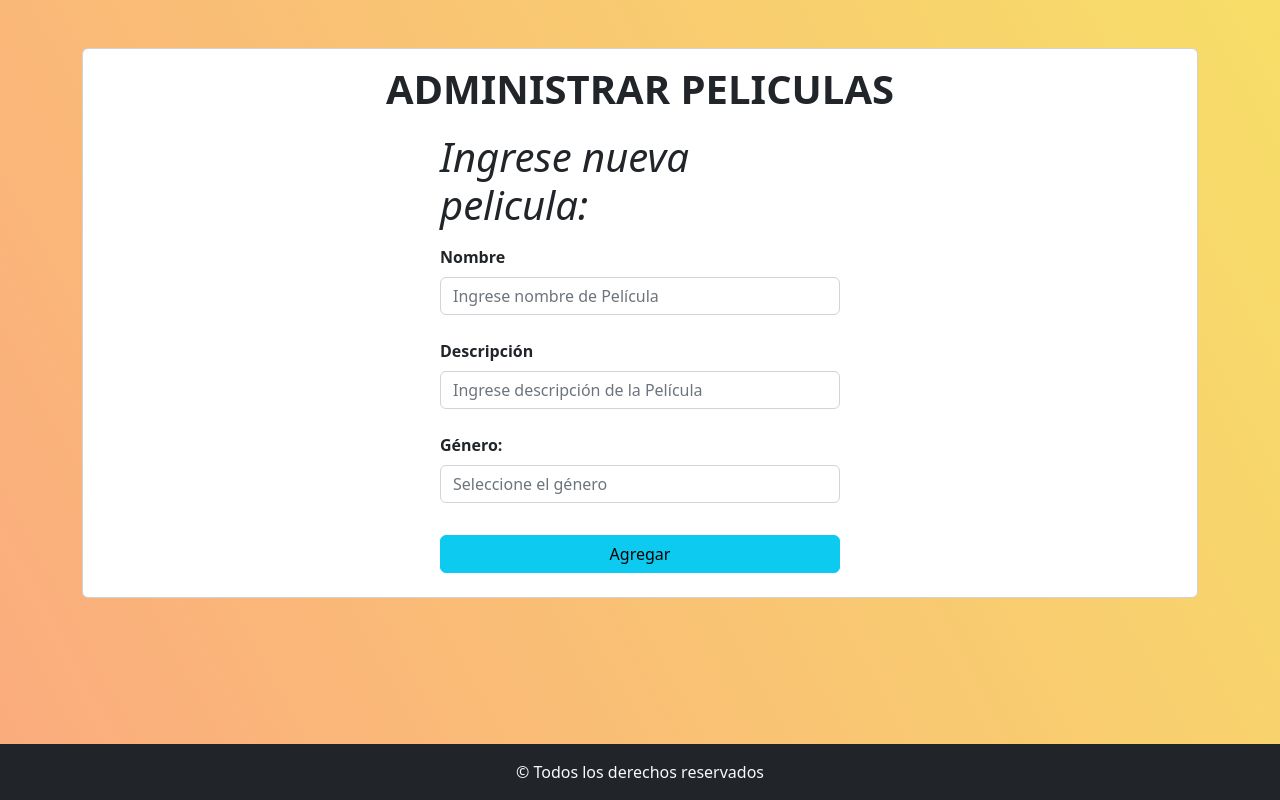
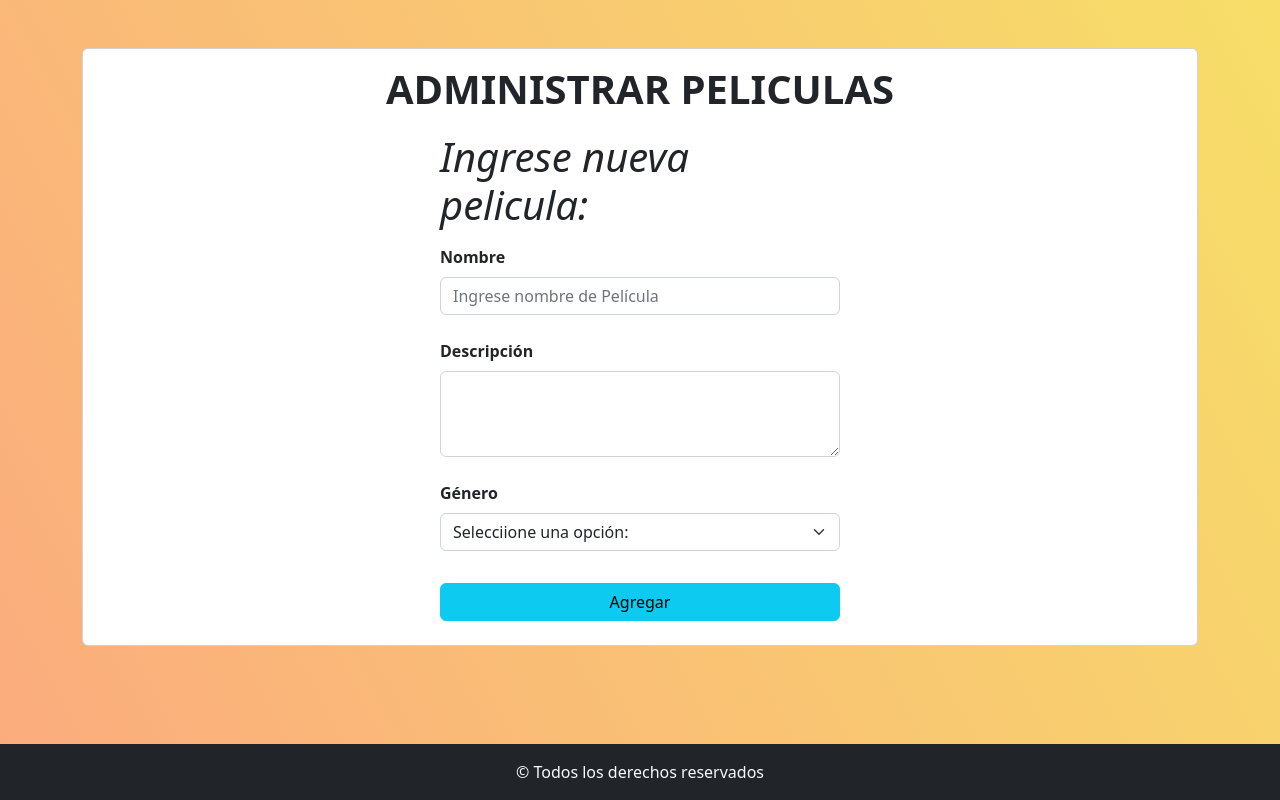
Before and after one commit to jgromerou/ej10-practico1-react, a React (Vite) app: page / in a window 1280 px wide. Built offline with nearby package versions, Linux system fonts and the light colour scheme.

Commit message:
se hizo el maquetado del formulario

```diff
--- a/src/components/FormPelicula/FormPelicula.jsx
+++ b/src/components/FormPelicula/FormPelicula.jsx
@@ -23,16 +23,17 @@ const FormPelicula = () => {
 
             <Form.Group className="mb-4" controlId="descripcionPelicula">
               <Form.Label className="fw-bold">Descripción</Form.Label>
-              <Form.Control
-                type="text"
-                placeholder="Ingrese descripción de la Película"
-              />
+              <Form.Control as="textarea" rows={3} />
             </Form.Group>
 
-            {/* TODO: hacer el genero select */}
-            <Form.Group className="mb-4" controlId="generoPelicula">
-              <Form.Label className="fw-bold">Género:</Form.Label>
-              <Form.Control type="text" placeholder="Seleccione el género" />
+            <Form.Group className="mb-4" controlId="generoPelícula">
+              <Form.Label className="fw-bold">Género</Form.Label>
+              <Form.Select className="mb-4" aria-label="generoSelect">
+                <option>Selecciione una opción:</option>
+                <option value="Comedia">Comedia</option>
+                <option value="Drama">Drama</option>
+                <option value="Infantil">Infantil</option>
+              </Form.Select>
             </Form.Group>
 
             <Button variant="info" type="submit" className="my-2 w-100">
```
